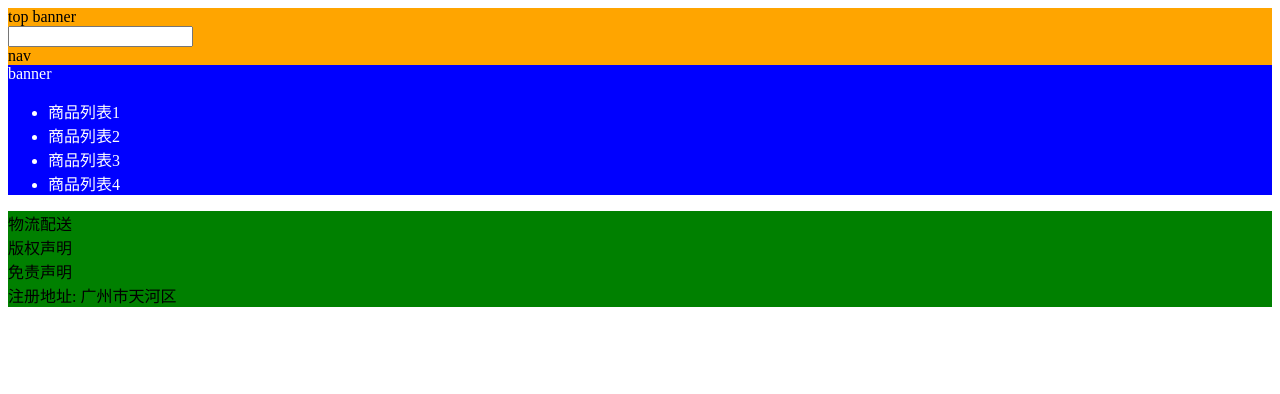
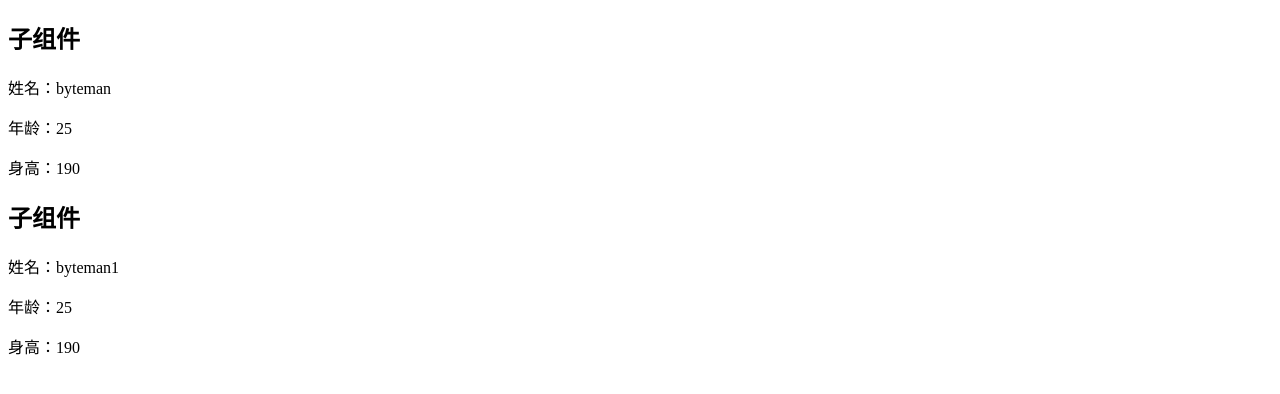
Before and after one commit to bytemanxie/WebLearing, a Vue app in the folder Vue实战/code/03_learn_component/: page / in a window 1280 px wide. Shown: the top 394 px of the page. Built offline with nearby package versions, Linux system fonts and the light colour scheme.

Commit message:
父子组件props

```diff
--- /dev/null
+++ b/Vue实战/code/03_learn_component/src/02_组件通信父传子/App.vue
@@ -0,0 +1,18 @@
+<template>
+    <div>
+        <show-info name="byteman" age="25" height="190"></show-info>
+        <show-info name="byteman1" age="25" height="190"></show-info>
+    </div>
+</template>
+
+<script>
+    import ShowInfo from './ShowInfo.vue'
+    export default {
+        components: {
+            ShowInfo
+        }
+    }
+</script>
+
+<style scoped>
+</style>
--- /dev/null
+++ b/Vue实战/code/03_learn_component/src/02_组件通信父传子/ShowInfo.vue
@@ -0,0 +1,17 @@
+<template>
+    <div>
+        <h2>子组件</h2>
+        <p>姓名：{{name}}</p>
+        <p>年龄：{{age}}</p>
+        <p>身高：{{height}}</p>
+    </div>
+</template>
+
+<script>
+    export default {
+        props: ['name', 'age', 'height']
+    }
+</script>
+
+<style scoped>
+</style>
--- a/Vue实战/code/03_learn_component/src/main.js
+++ b/Vue实战/code/03_learn_component/src/main.js
@@ -1,4 +1,5 @@
 import { createApp } from 'vue'
-import App from './01_组件的嵌套使用(重要)/App.vue'
+// import App from './01_组件的嵌套使用(重要)/App.vue'
+import App from './02_组件通信父传子/App.vue'
 
 createApp(App).mount('#app')
```
